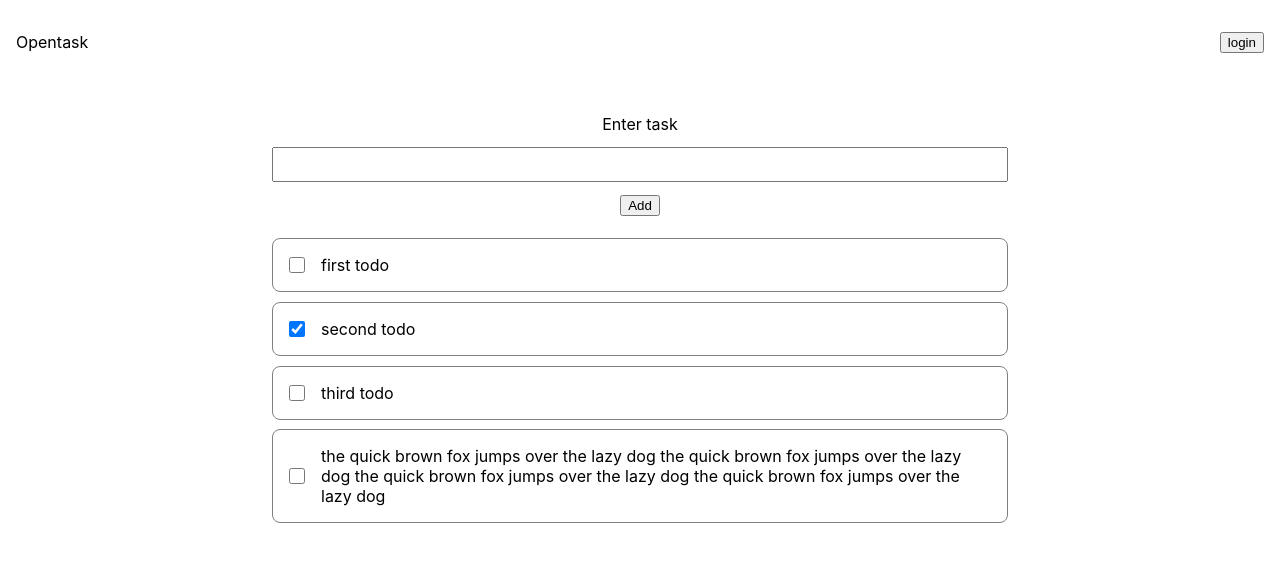
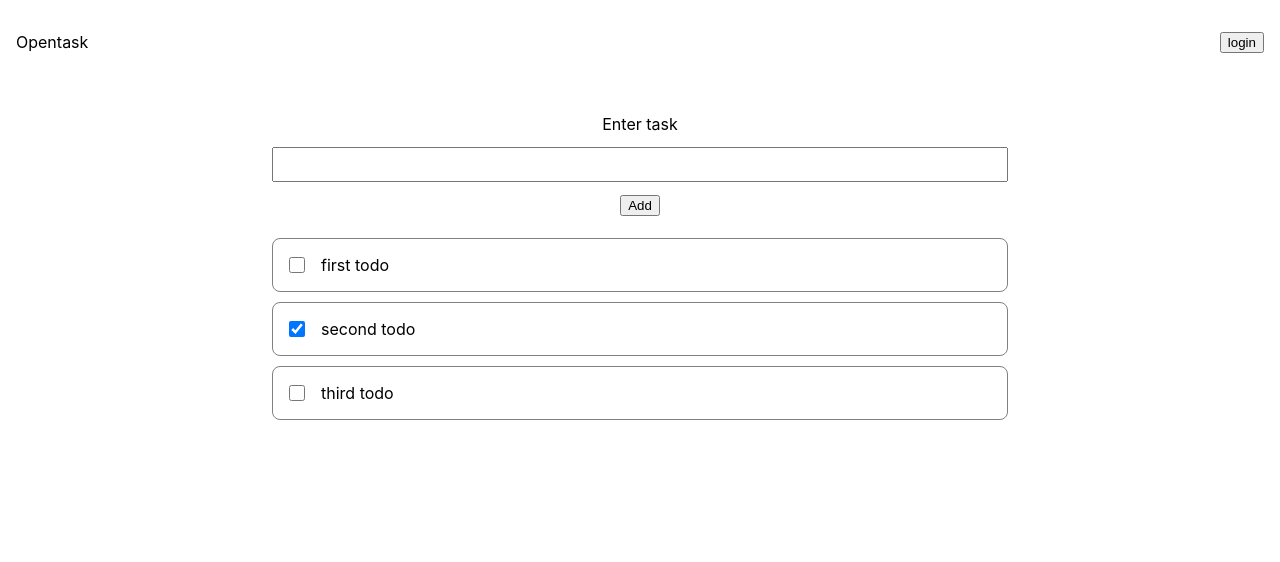
Before and after one commit to isaif/opentodo, a Next.js app: page / in a window 1280 px wide. Shown: the top 562 px of the page. Built offline with nearby package versions, Linux system fonts and the light colour scheme; no server answers.

Commit message:
feat(checkbox): add onClick handler

```diff
--- a/components/TodoItem.tsx
+++ b/components/TodoItem.tsx
@@ -4,15 +4,17 @@ import styles from "../styles/TodoItem.module.css";
 
 interface Props {
   todo: Todo;
+  handleCheckBox: (id: number) => void;
 }
 
-export const TodoItem = ({ todo }: Props) => {
+export const TodoItem = ({ todo, handleCheckBox }: Props) => {
   return (
     <li className={styles.todoItem}>
       <input
         type="checkbox"
         checked={todo.completed}
         className={styles.checkbox}
+        onClick={() => handleCheckBox(todo.id)}
       />
       <span>{todo.name}</span>
     </li>
--- a/components/TodoList.tsx
+++ b/components/TodoList.tsx
@@ -5,13 +5,14 @@ import styles from "../styles/TodoList.module.css";
 
 interface Props {
   todos: Todo[];
+  handleCheckBox: (id: number) => void;
 }
 
-const TodoList = ({ todos }: Props) => {
+const TodoList = ({ todos, handleCheckBox }: Props) => {
   return (
     <ul className={styles.todoList}>
       {todos.map((todo) => (
-        <TodoItem key={todo.id} todo={todo} />
+        <TodoItem key={todo.id} todo={todo} handleCheckBox={handleCheckBox} />
       ))}
     </ul>
   );
--- a/pages/index.tsx
+++ b/pages/index.tsx
@@ -17,6 +17,14 @@ const Home: NextPage = () => {
     setTodos((previousTodos) => [...previousTodos, todo]);
   };
 
+  const handleCheckBox = (id: number) => {
+    const newTodo = todos.map((todo) => {
+      if (todo.id === id) return { ...todo, completed: !todo.completed };
+      return todo;
+    });
+    setTodos(newTodo);
+  };
+
   return (
     <>
       <Navbar />
@@ -34,7 +42,7 @@ const Home: NextPage = () => {
 
         <main className={styles.main}>
           <CreateTodo onFormSubmit={handleFormSubmit} />
-          <TodoList todos={todos} />
+          <TodoList todos={todos} handleCheckBox={handleCheckBox} />
         </main>
       </div>
     </>
--- a/utils/data.ts
+++ b/utils/data.ts
@@ -4,11 +4,11 @@ const data: Todo[] = [
   { id: 1, name: "first todo", completed: false },
   { id: 2, name: "second todo", completed: true },
   { id: 3, name: "third todo", completed: false },
-  {
-    id: 4,
-    name: "the quick brown fox jumps over the lazy dog the quick brown fox jumps over the lazy dog the quick brown fox jumps over the lazy dog the quick brown fox jumps over the lazy dog",
-    completed: false,
-  },
+  // {
+  //   id: 4,
+  //   name: "the quick brown fox jumps over the lazy dog the quick brown fox jumps over the lazy dog the quick brown fox jumps over the lazy dog the quick brown fox jumps over the lazy dog",
+  //   completed: false,
+  // },
 ];
 
 export default data;
```
